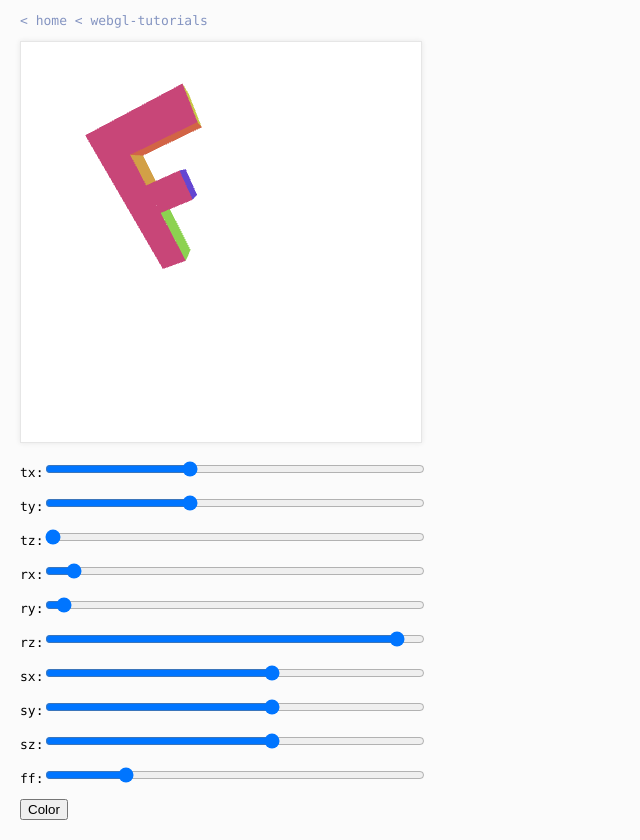
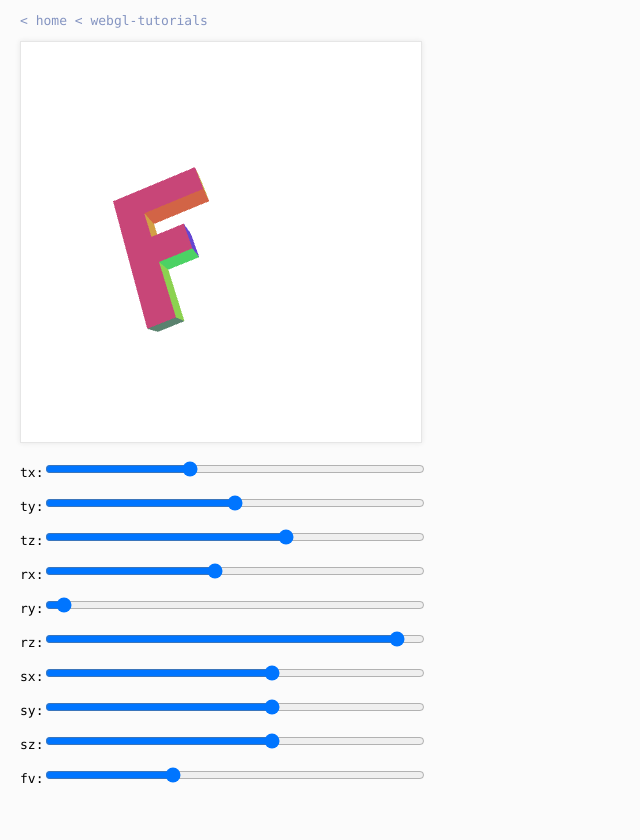
Before and after one commit to m-wild/webgl-tutorials, a plain HTML site: page src/2/index.html in a window 1280 px wide. Shown: the whole page, without its empty margins (0-640 px from the left). After the commit the page ends 806 px from the top, so only its background shows below. Drawn offline with Linux system fonts and the light colour scheme.

Commit message:
perspective from fov

```diff
--- a/js/2/index.js
+++ b/js/2/index.js
@@ -207,6 +207,17 @@ var GlMatrix3D = (function () {
             -1, 1, 0, 1
         ]);
     };
+    GlMatrix3D.perspective = function (fov, aspect, near, far) {
+        var fovRad = fov * Math.PI / 180;
+        var f = Math.tan(Math.PI * 0.5 - 0.5 * fovRad);
+        var rangeInv = 1.0 / (near - far);
+        return new Float32Array([
+            f / aspect, 0, 0, 0,
+            0, f, 0, 0,
+            0, 0, (near + far) * rangeInv, -1,
+            0, 0, near * far * rangeInv * 2, 0
+        ]);
+    };
     GlMatrix3D.translation = function (tx, ty, tz) {
         return new Float32Array([
             1, 0, 0, 0,
@@ -253,14 +264,6 @@ var GlMatrix3D = (function () {
             sx, 0, 0, 0,
             0, sy, 0, 0,
             0, 0, sz, 0,
-            0, 0, 0, 1
-        ]);
-    };
-    GlMatrix3D.zToWMatrix = function (fudgeFactor) {
-        return new Float32Array([
-            1, 0, 0, 0,
-            0, 1, 0, 0,
-            0, 0, 1, fudgeFactor,
             0, 0, 0, 1
         ]);
     };
@@ -325,6 +328,12 @@ var util = (function () {
     util.randomColor = function (doUpdate) {
         return new Uint8Array([Math.random(), Math.random(), Math.random(), 1]);
     };
+    util.radToDeg = function (r) {
+        return r * 180 / Math.PI;
+    };
+    util.degToRad = function (d) {
+        return d * Math.PI / 180;
+    };
     return util;
 }());
 /// <reference path="GlInit.ts" />
@@ -353,10 +362,15 @@ var a_color = GlAttribute.get(program, "a_color", 3, gl.UNSIGNED_BYTE, true); //
 setGeometry();
 // set colors
 setColors();
-var translation = [150, 150, 0];
-var rotation = [20, 10, 340];
+// moving the objects
+var translation = [-50, 0, -360];
+var rotation = [160, 10, 340];
 var scale = [1, 1, 1];
-var fudgeFactor = 1;
+// perspective
+var fov = 60; // we can edit fov, but the others will stay static
+var zNear = 1;
+var zFar = 2000;
+var aspect = canvas.clientWidth / canvas.clientHeight;
 // initialize inputs
 var tx_input = document.getElementById("gl-tx");
 var ty_input = document.getElementById("gl-ty");
@@ -367,7 +381,7 @@ var rz_input = document.getElementById("gl-rz");
 var sx_input = document.getElementById("gl-sx");
 var sy_input = document.getElementById("gl-sy");
 var sz_input = document.getElementById("gl-sz");
-var ff_input = document.getElementById("gl-ff");
+var fov_input = document.getElementById("gl-fov");
 tx_input.value = String(translation[x]);
 ty_input.value = String(translation[y]);
 tz_input.value = String(translation[z]);
@@ -377,14 +391,13 @@ rz_input.value = String(rotation[z]);
 sx_input.value = String(scale[x]);
 sy_input.value = String(scale[y]);
 sz_input.value = String(scale[z]);
-ff_input.value = String(fudgeFactor);
+fov_input.value = String(fov);
 drawScene();
 function drawScene() {
     // clear the canvas
     gl.clear(gl.COLOR_BUFFER_BIT | gl.DEPTH_BUFFER_BIT);
     // compute matrices
-    var mat_p = GlMatrix3D.projection(canvas.clientWidth, canvas.clientHeight, 400);
-    var mat_z2w = GlMatrix3D.zToWMatrix(fudgeFactor);
+    var mat_pj = GlMatrix3D.perspective(fov, aspect, zNear, zFar);
     var mat_t = GlMatrix3D.translation(translation[x], translation[y], translation[z]);
     var mat_rx = GlMatrix3D.rotationX(rotation[x]);
     var mat_ry = GlMatrix3D.rotationY(rotation[y]);
@@ -394,13 +407,12 @@ function drawScene() {
     var mat = GlMatrix3D.translation(-50, -75, 0);
     // multiply matrices
     mat = GlMatrix3D.matrixMultiply(mat, mat_s);
+    mat = GlMatrix3D.matrixMultiply(mat, mat_rz);
+    mat = GlMatrix3D.matrixMultiply(mat, mat_ry);
     mat = GlMatrix3D.matrixMultiply(mat, mat_rx);
-    mat = GlMatrix3D.matrixMultiply(mat, mat_ry);
-    mat = GlMatrix3D.matrixMultiply(mat, mat_rz);
     mat = GlMatrix3D.matrixMultiply(mat, mat_t);
-    mat = GlMatrix3D.matrixMultiply(mat, mat_p);
-    // perspective
-    mat = GlMatrix3D.matrixMultiply(mat, mat_z2w);
+    // projection
+    mat = GlMatrix3D.matrixMultiply(mat, mat_pj);
     gl.uniformMatrix4fv(u_matrix, false, mat);
     gl.drawArrays(gl.TRIANGLES, 0, (a_position.data.length / a_position.size));
 }
@@ -414,7 +426,7 @@ function update() {
     scale[x] = Number(sx_input.value);
     scale[y] = Number(sy_input.value);
     scale[z] = Number(sz_input.value);
-    fudgeFactor = Number(ff_input.value);
+    fov = Number(fov_input.value);
     drawScene();
 }
 function setColors() {
--- a/src/2/index.html
+++ b/src/2/index.html
@@ -13,17 +13,17 @@
 
         <canvas id="gl-canvas" width="400" height="400"></canvas>
 
-        <p>tx:<input id="gl-tx" type="range" min="0" max="400" oninput="update();"/></p>
-        <p>ty:<input id="gl-ty" type="range" min="0" max="400" oninput="update();"/></p>
-        <p>tz:<input id="gl-tz" type="range" min="0" max="400" oninput="update();"/></p>
+        <p>tx:<input id="gl-tx" type="range" min="-200" max="200" oninput="update();"/></p>
+        <p>ty:<input id="gl-ty" type="range" min="-200" max="200" oninput="update();"/></p>
+        <p>tz:<input id="gl-tz" type="range" min="-1000" max="0" oninput="update();"/></p>
         <p>rx:<input id="gl-rx" type="range" min="0" max="360" oninput="update();"/></p>
         <p>ry:<input id="gl-ry" type="range" min="0" max="360" oninput="update();"/></p>
         <p>rz:<input id="gl-rz" type="range" min="0" max="360" oninput="update();"/></p>
         <p>sx:<input id="gl-sx" type="range" min="-5" max="5" step="0.01" oninput="update();"/></p>
         <p>sy:<input id="gl-sy" type="range" min="-5" max="5" step="0.01" oninput="update();"/></p>
         <p>sz:<input id="gl-sz" type="range" min="-5" max="5" step="0.01" oninput="update();"/></p>
-        <p>ff:<input id="gl-ff" type="range" min="0" max="5" step="0.01" oninput="update();"/></p>
-        <button onclick="newColor(true);">Color</button>
+        <p>fv:<input id="gl-fov" type="range" min="1" max="180" oninput="update();"/></p>
+        <!--<button onclick="newColor(true);">Color</button>-->
 
 
         <script id="gl-vertexShader" type="glsl">
```
Also changed, not shown: 3 other files.
